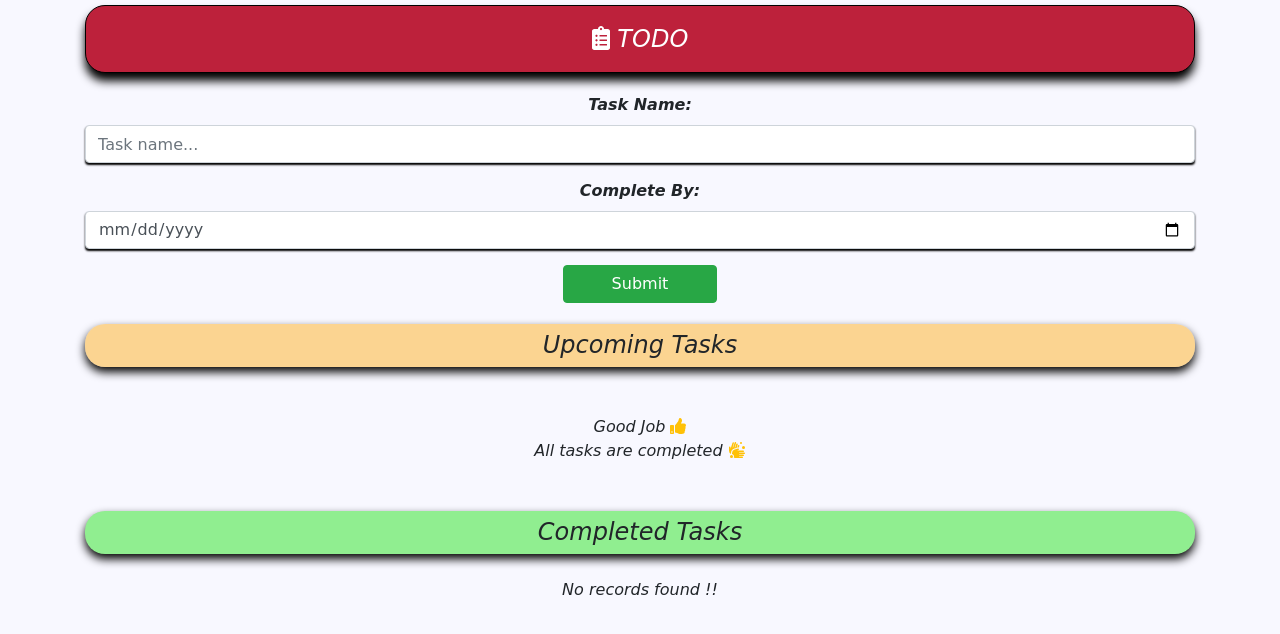
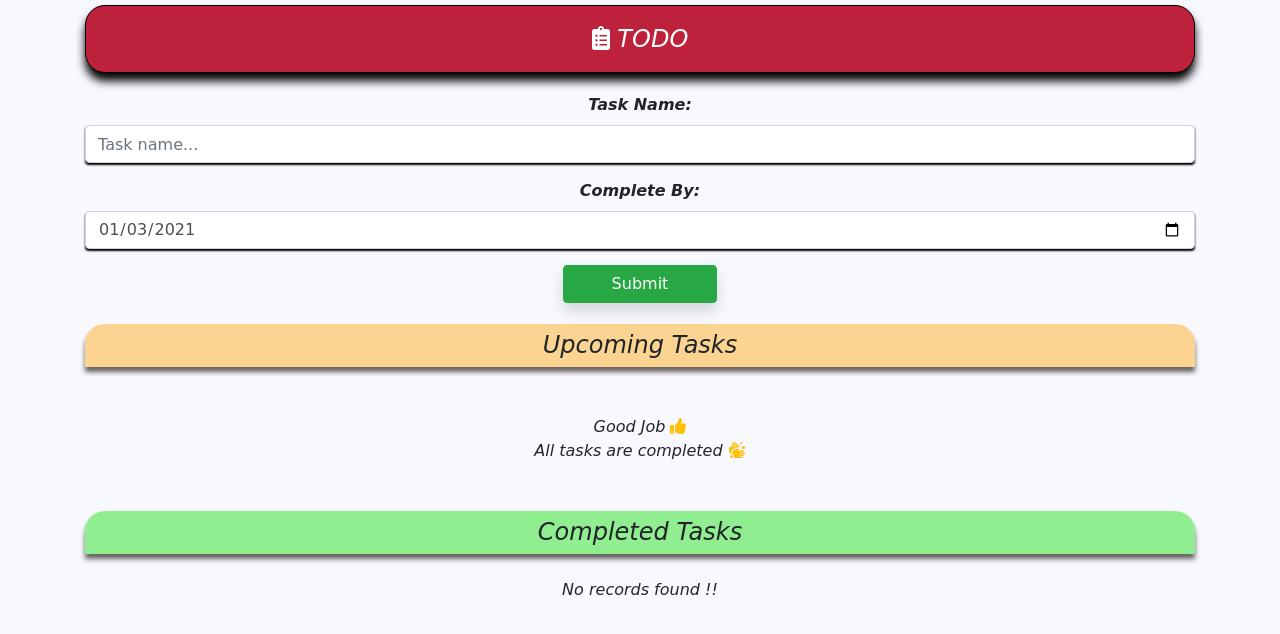
Before and after one commit to praveenkumar530/React_Todo, a React (Create React App) app: page / in a window 1280 px wide. Shown: the top 634 px of the page. Built offline with nearby package versions, Linux system fonts and the light colour scheme.

Commit message:
Fixed date picker bug and style changes

```diff
--- a/src/App.css
+++ b/src/App.css
@@ -38,29 +38,27 @@ td {
 
 .upcoming-header {
   background-color: rgba(255, 166, 0, 0.431);
-  /* background-color: orange; */
-  border-radius: 20px;
+  border-top-left-radius: 20px;
+  border-top-right-radius: 20px;
   padding: 7px;
   margin-top: 5px;
-  box-shadow: 0 5px 10px black;
+  box-shadow: 0 5px 5px rgb(99, 97, 97);
 }
 .completed-header {
   background-color: lightgreen;
-  /* background-color: rgb(4, 158, 4); */
-  border-radius: 20px;
+  border-top-left-radius: 20px;
+  border-top-right-radius: 20px;
   padding: 7px;
-  box-shadow: 0 5px 10px black;
+  box-shadow: 0 5px 5px rgb(99, 97, 97);
   margin-top: 25x;
 }
 
 .bg-lightGreen {
   background-color: lightgreen;
-  border-radius: 20px;
 }
 
 .bg-lightOrange {
   background-color: rgba(255, 166, 0, 0.431);
-  border-radius: 20px;
 }
 
 th {
@@ -71,8 +69,12 @@ tr {
   border-bottom: 2px white solid;
 }
 
+.shadow {
+  box-shadow: opx opx 12px -12px;
+}
+
 .btn1 {
-  box-shadow: 0 5px 10px black;
+  box-shadow: 0 3px 5px rgb(136, 132, 132);
 
   display: inline-block;
   vertical-align: middle;
--- a/src/App.js
+++ b/src/App.js
@@ -34,8 +34,11 @@ function App() {
   function getDefalutDate() {
     let t = new Date();
     let month = (t.getMonth() + 1).toString();
+    let day = t.getDate().toString();
+    day = day.length == 1 ? "0" + day : day;
+
     month = month.length == 1 ? "0" + month : month;
-    return `${t.getFullYear()}-${month}-${t.getDate()}`;
+    return `${t.getFullYear()}-${month}-${day}`;
   }
 
   function updateRemainingDaysForOlderTasks() {
--- a/src/components/compeletedTable.component.js
+++ b/src/components/compeletedTable.component.js
@@ -73,7 +73,7 @@ export function CompeletedTableComponent({
       <Button
         variant="contained"
         color="secondary"
-        className="mb-2"
+        className="mb-2 shadow"
         onClick={handleClickOpen}
         startIcon={<DeleteIcon />}
         hidden={completedTasksArray.length === 0}
--- a/src/components/inputControls.component.js
+++ b/src/components/inputControls.component.js
@@ -42,7 +42,7 @@ export function InputControlsComponent({
         />
       </div>
       {editUniqKey === 0 && (
-        <button type="submit" className="btn btn-success px-5 mb-3">
+        <button type="submit" className="btn btn-success px-5 mb-3 shadow">
           Submit
         </button>
       )}
@@ -50,7 +50,7 @@ export function InputControlsComponent({
         {editUniqKey !== 0 && (
           <button
             type="submit"
-            className="btn btn-warning  mb-3"
+            className="btn btn-warning  mb-3 shadow"
             onClick={saveEditedChangesHandler}
           >
             Save Changes
@@ -60,7 +60,7 @@ export function InputControlsComponent({
         {editUniqKey !== 0 && (
           <button
             type="submit"
-            className="btn btn-secondary px-5 mb-3"
+            className="btn btn-secondary px-5 mb-3 shadow"
             onClick={cancelEditHandler}
           >
             Cancel
--- a/src/components/pendingTable.component.js
+++ b/src/components/pendingTable.component.js
@@ -75,7 +75,7 @@ export function PendingTableComponent({
         ""
       )}
       <table
-        className="table table-sm mt-2 bg-lightOrange"
+        className="table table-sm  bg-lightOrange"
         hidden={pendingTasksArray.length === 0}
       >
         <thead>
```
Also changed, not shown: 1 other file (tests, documents, lock files or other folders).
